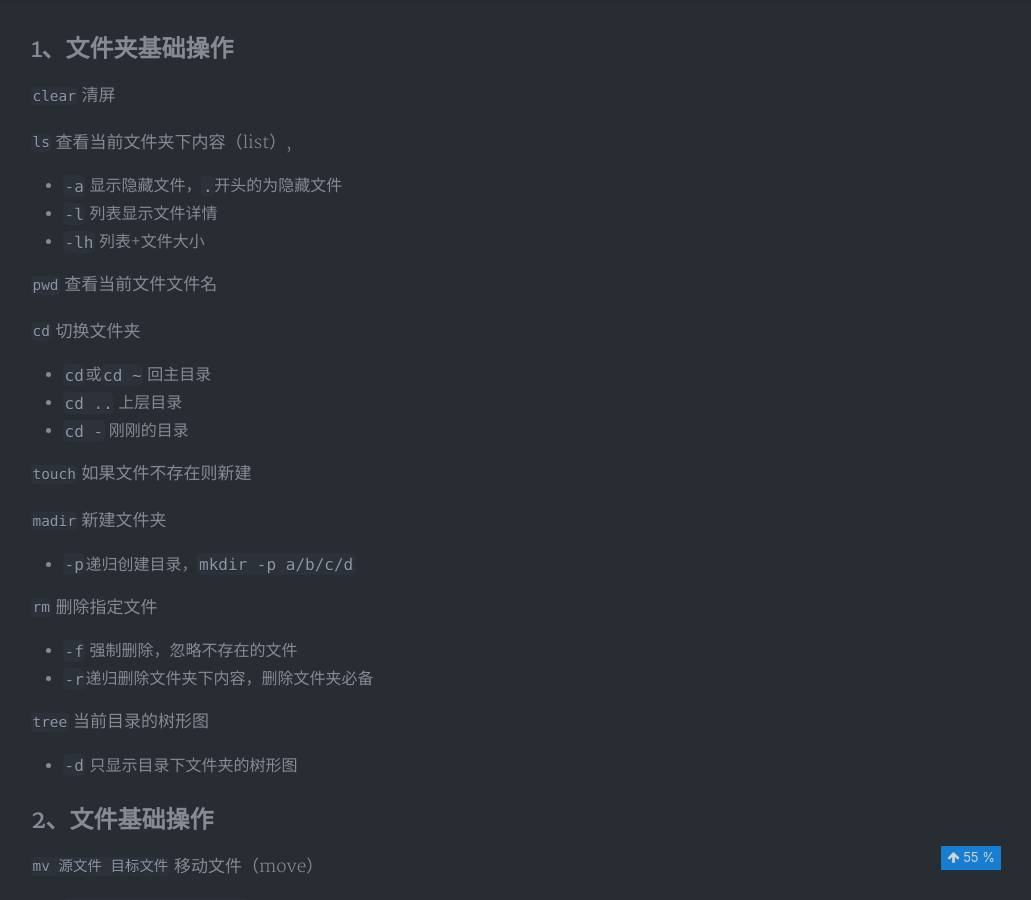
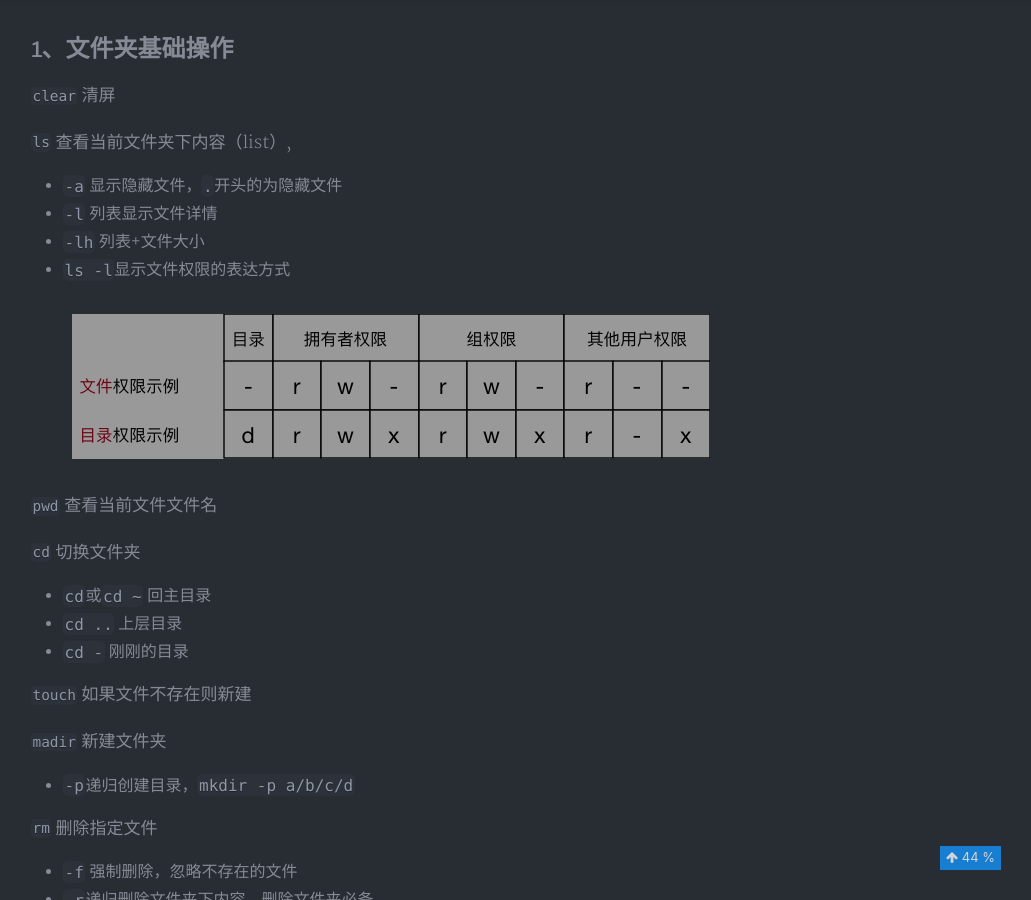
Before and after one commit to MasterYangY/yyblog, a Jekyll site: the page built from _posts/2018-03-23-Linux学习笔记01 文件和目录指令.md, in a window 1280 px wide and 900 px high, scrolled down 465 px. Shown: the whole window, without its empty margins (249-1280 px from the left). Built offline with Jekyll 4.4.1, drawn with Linux system fonts in a browser that asks for light colours; nearby versions of some CDN libraries; comment, search, counter and statistics services are not loaded; a style sheet for code colours, icons or effects is not loaded.

Commit message:
ls -l 扩展

```diff
--- a/_posts/2018-03-23-Linux学习笔记01 文件和目录指令.md
+++ b/_posts/2018-03-23-Linux学习笔记01 文件和目录指令.md
@@ -14,6 +14,10 @@ tags:  Linux
 - `-a` 显示隐藏文件，`.`开头的为隐藏文件
 - `-l` 列表显示文件详情
 - `-lh` 列表+文件大小
+- `ls -l`显示文件权限的表达方式
+
+![](/assets/img/权限示意图.png)
+
 
 `pwd` 查看当前文件文件名
 
```
Also changed, not shown: assets/img/权限示意图.png (added).
